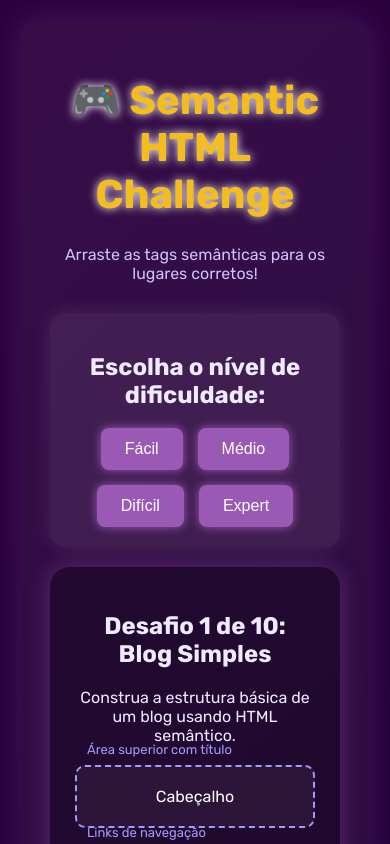
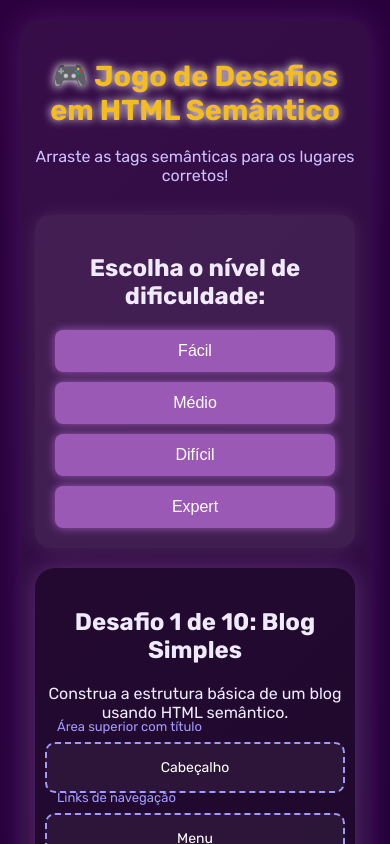
Before and after one commit to L0pe5/Jogo_HTML_SEMANTICO, a plain HTML site: page index.html in a window 390 px wide. Both pictures are taken after a click on the button "Fácil". Shown: the top 844 px of the page. Drawn offline with Linux system fonts and the light colour scheme.

Commit message:
Segundo commit

```diff
--- a/index.html
+++ b/index.html
@@ -4,14 +4,15 @@
     <meta charset="UTF-8">
     <meta name="viewport" content="width=device-width, initial-scale=1.0">
     <title>Semantic HTML Challenge</title>
+    <meta name="description" content="Jogo educativo de HTML Semântico">
     <link rel="stylesheet" href="style.css">
 </head>
 <body>
-    <div class="container">
-        <h1>🎮 Semantic HTML Challenge</h1>
+    <main class="container">
+        <h1 role="heading" aria-level="1">🎮 Jogo de Desafios em HTML Semântico</h1>
         <p class="subtitle">Arraste as tags semânticas para os lugares corretos!</p>
 
-        <div class="level-selector" id="level-selector">
+        <section class="level-selector" id="level-selector">
             <h2>Escolha o nível de dificuldade:</h2>
             <div class="buttons">
                 <button data-level="easy">Fácil</button>
@@ -19,31 +20,31 @@
                 <button data-level="hard">Difícil</button>
                 <button data-level="expert">Expert</button>
             </div>
-        </div>
+        </section>
 
-        <div class="game-area" id="game-area" style="display: none;">
-            <div class="challenge-info">
+        <section class="game-area" id="game-area" style="display: none;">
+            <header class="challenge-info">
                 <h2 id="challenge-title">Desafio: Blog Simples</h2>
                 <p id="challenge-description">Arraste as tags para construir a estrutura semântica correta.</p>
-            </div>
+            </header>
 
-            <div class="page-layout" id="page-layout">
+            <section class="page-layout" id="page-layout">
                 <!-- Áreas serão geradas dinamicamente pelo JavaScript -->
-            </div>
+            </section>
 
-            <div class="tag-bank" id="tag-bank">
+            <aside class="tag-bank" id="tag-bank">
                 <!-- Tags serão geradas dinamicamente pelo JavaScript -->
-            </div>
+            </aside>
 
-            <div class="feedback">
+            <footer class="feedback">
                 <p id="message">Escolha a tag semântica correta!</p>
                 <p>Pontuação: <span id="score">0</span></p>
                 <p>Nível: <span id="current-level">-</span></p>
-            </div>
+            </footer>
 
             <button id="next-level-btn" class="hidden">Próximo Nível →</button>
-        </div>
-    </div>
+        </section>
+    </main>
 
     <script src="script.js"></script>
 </body>
--- a/style.css
+++ b/style.css
@@ -193,3 +193,42 @@ h1 {
 .tag[data-tag="figure"] { background: #d35400; }
 .tag[data-tag="time"] { background: #16a085; }
 .tag[data-tag="address"] { background: #c0392b; }
+
+
+@media (max-width: 768px) {
+    .buttons {
+        flex-direction: column;
+        gap: 10px;
+    }
+
+    .tag-bank {
+        flex-direction: column;
+        align-items: center;
+    }
+
+    .page-layout {
+        grid-template-columns: 1fr !important;
+        min-height: auto;
+    }
+
+    .drop-zone {
+        font-size: 14px;
+        padding: 15px;
+    }
+
+    h1 {
+        font-size: 1.8em;
+    }
+
+    .container {
+        padding: 20px 15px;
+    }
+
+    .game-area {
+        padding: 20px 10px;
+    }
+
+    .buttons button {
+        width: 100%;
+    }
+}
```
